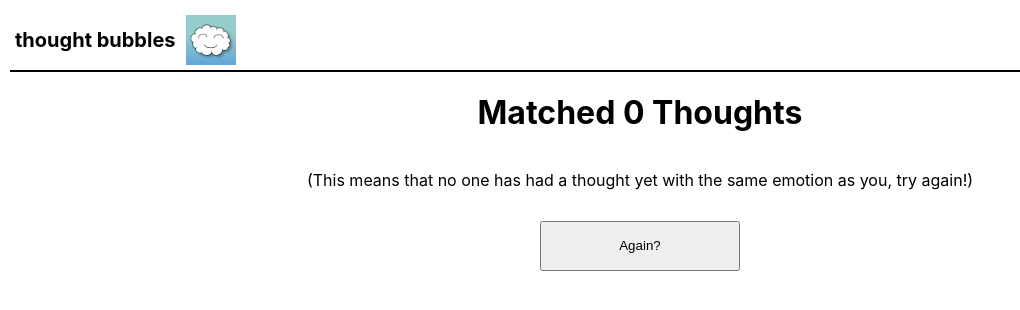
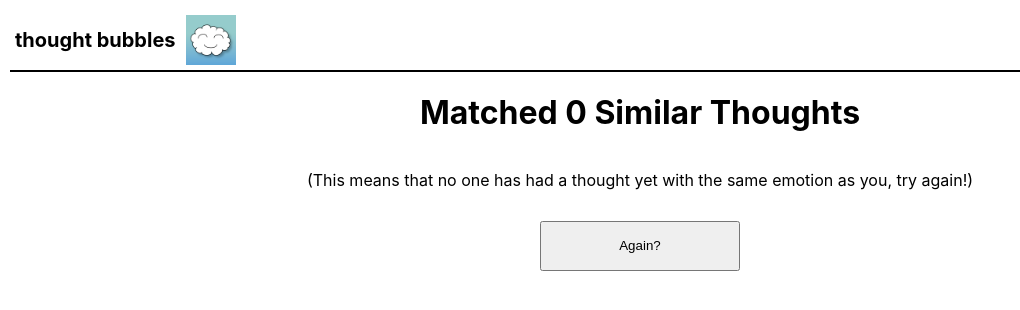
Before and after one commit to commit-app-playground/thought-bubbles-hop-frontend, a React (Create React App) app: page /matched in a window 1280 px wide. Shown: the top 310 px of the page, without its empty margins (0-1020 px from the left). Built offline with nearby package versions, Linux system fonts and the light colour scheme.

Commit message:
Small text formatting fixes

```diff
--- a/src/components/MatchedComponent.js
+++ b/src/components/MatchedComponent.js
@@ -46,7 +46,7 @@ const MatchedComponent = ({ relatedThoughts, setThoughtText }) => {
   return (
     <MatchedComponentContainer>
       <h1>
-        Matched {relatedThoughts.length}{" "}
+        Matched {relatedThoughts.length} Similar{" "}
         {relatedThoughts.length === 1 ? "Thought" : "Thoughts"}
       </h1>
       {relatedThoughts.length === 0 && (
```
